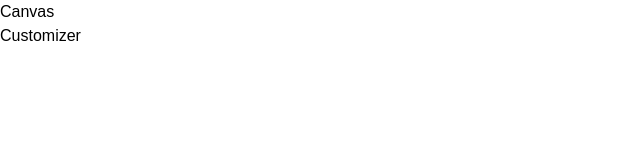
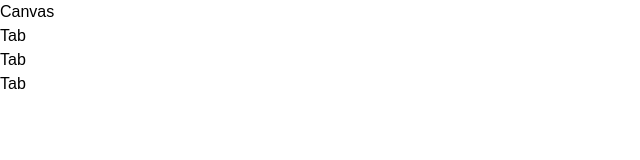
Before and after one commit to Timbaron/ThreeJs, a React (Vite) app in the folder client/: page / in a window 1280 px wide. Both pictures are taken after a click on the button "Customize It". Shown: the top 160 px of the page, without its empty margins (0-640 px from the left). Built offline with nearby package versions, Linux system fonts and the light colour scheme; a web font is replaced by a local one.

Commit message:
Add tabs conponents picker

```diff
--- /dev/null
+++ b/client/src/components/AIPicker.jsx
@@ -0,0 +1,9 @@
+import React from 'react'
+
+const AIPicker = () => {
+  return (
+    <div>AIPicker</div>
+  )
+}
+
+export default AIPicker
--- /dev/null
+++ b/client/src/components/ColorPicker.jsx
@@ -0,0 +1,9 @@
+import React from 'react'
+
+const ColorPicker = () => {
+  return (
+    <div>ColorPicker</div>
+  )
+}
+
+export default ColorPicker
--- /dev/null
+++ b/client/src/components/FilePicker.jsx
@@ -0,0 +1,9 @@
+import React from 'react'
+
+const FilePicker = () => {
+  return (
+    <div>FilePicker</div>
+  )
+}
+
+export default FilePicker
--- /dev/null
+++ b/client/src/components/Tab.jsx
@@ -0,0 +1,9 @@
+import React from 'react'
+
+const Tab = () => {
+  return (
+    <div>Tab</div>
+  )
+}
+
+export default Tab
--- a/client/src/components/index.js
+++ b/client/src/components/index.js
@@ -1,3 +1,7 @@
 import CustomButton from "./CustomButton";
+import AIPicker from "./AIPicker";
+import ColorPicker from "./ColorPicker";
+import FilePicker from "./FilePicker";
+import Tab from "./Tab";
 
-export { CustomButton };
+export { CustomButton, AIPicker, ColorPicker, FilePicker, Tab };
--- a/client/src/pages/Customizer.jsx
+++ b/client/src/pages/Customizer.jsx
@@ -1,9 +1,46 @@
-import React from 'react'
+import React, { useState, useEffect } from "react";
+import { AnimatePresence, motion } from "framer-motion";
+import { useSnapshot } from "valtio";
+import config from "../config/config";
+import state from "../store";
+import { download } from "../assets";
+import { downloadCanvasToImage, reader } from "../config/helpers";
+import { EditorTabs, FilterTabs, DecalTypes } from "../config/constants";
+import { fadeAnimation, slideAnimation } from "../config/motion";
+import {
+  AIPicker,
+  ColorPicker,
+  CustomButton,
+  FilePicker,
+  Tab,
+} from "../components";
+const Customizer = () => {
+  const snap = useSnapshot(state);
+  return (
+    <AnimatePresence>
+      {!snap.intro && (
+        <>
+          <motion.div
+            key="custom"
+            className="absolute top-0 left-0 z-10"
+            {...slideAnimation("left")}
+          >
+            <div className="flex items-center min-h-screen">
+                <div className="Editortabs-container tabs">
+                    {EditorTabs.map((tab) => (
+                        <Tab
+                            key={tab.name}
+                            tab={tab.name}
+                            handleClick={() => {}}
+                        />
+                    ))}
+                </div>
+            </div>
+          </motion.div>
+        </>
+      )}
+    </AnimatePresence>
+  );
+};
 
-const Customizer = () => {
-  return (
-    <div>Customizer</div>
-  )
-}
-
-export default Customizer
+export default Customizer;
```
